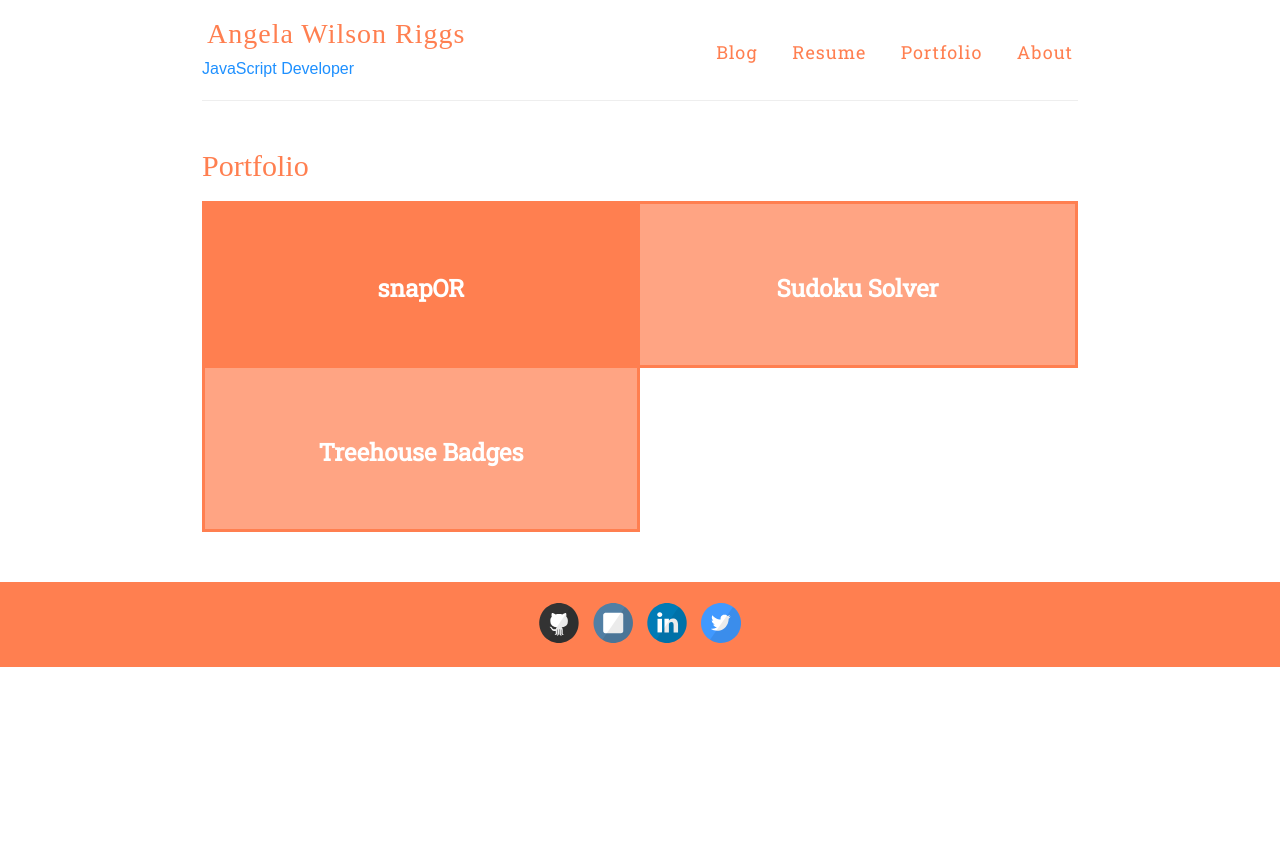
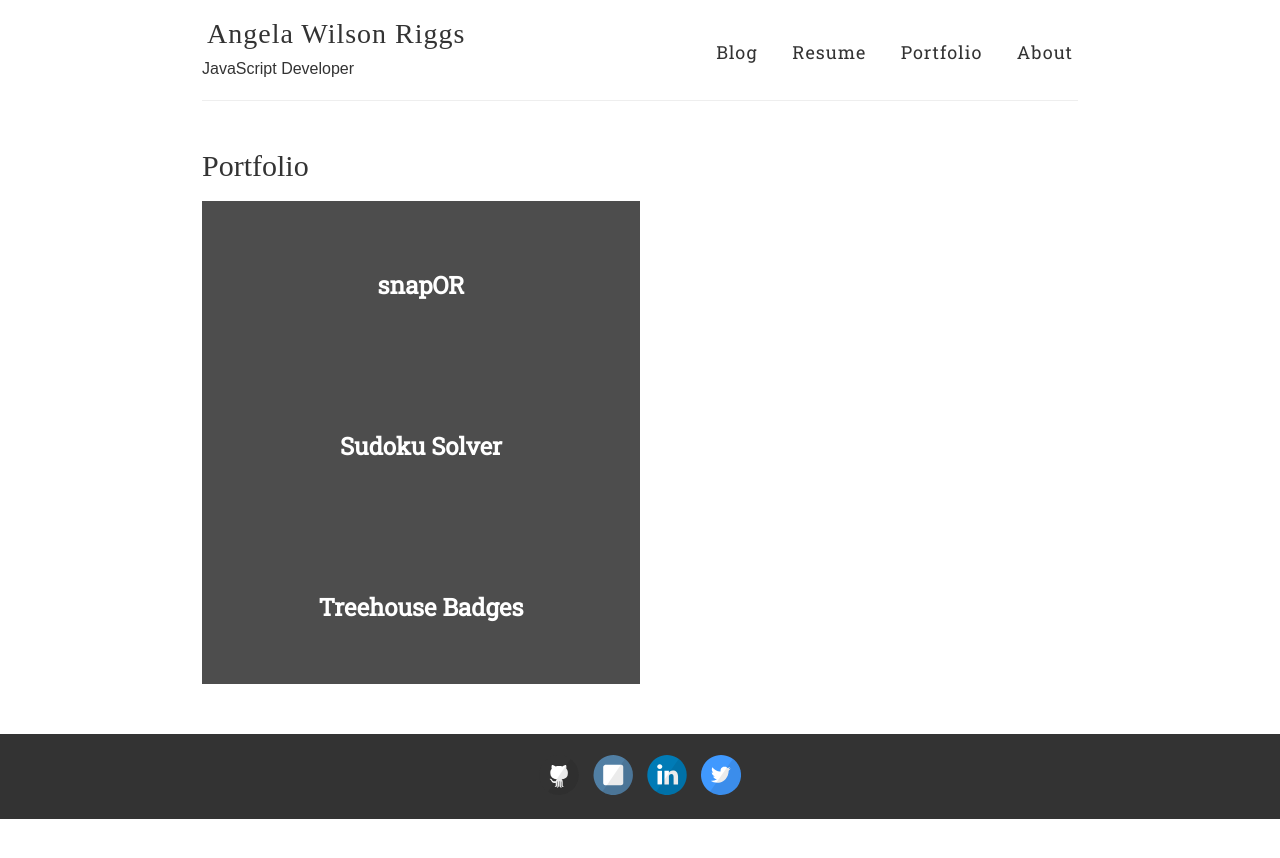
Before and after one commit to angelariggs/angelariggs.github.io, a Jekyll site: the page built from portfolio.md, in a window 1280 px wide. Shown: the top 858 px of the page. Built offline with Jekyll 4.4.1, drawn with Linux system fonts in a browser that asks for light colours; some web fonts are replaced; Markdown is read by kramdown in place of the engine named in the settings.

Commit message:
color phobic. back to dark gray and white

```diff
--- a/_layouts/page.html
+++ b/_layouts/page.html
@@ -9,4 +9,6 @@ layout: default
   <div class="entry">
     {{ content }}
   </div>
+
+  {% include disqus.html %}
 </article>
--- a/_sass/_variables.scss
+++ b/_sass/_variables.scss
@@ -15,6 +15,7 @@ $darkerGray: #222;
 $darkGray: #333;
 $gray: #666;
 $lightGray: #eee;
+$white: #fff;
 
 // Font stacks
 @import url(http://fonts.googleapis.com/css?family=Carrois+Gothic|Satisfy|Roboto+Slab|Pompiere);
--- a/portfolio.md
+++ b/portfolio.md
@@ -5,7 +5,7 @@ permalink: /portfolio/
 ---
 
 <div class='portfolio-grid'>
-	<div class='proj-grid dark-bg' id='portfolio-snap'>
+	<div class='proj-grid light-bg' id='portfolio-snap'>
 		<h2 class='project-title'><a href='/portfolio/snap-oregon'>snapOR</a></h2>
 		<!-- <p>For adventurous photographers and hiking enthusiasts who want to capture Oregon's gorgeous scenery, snapOR allows users to look through Oregon State Parks and see the photos that other hikers have taken there.</p> -->
 	</div>
--- a/style.scss
+++ b/style.scss
@@ -55,10 +55,11 @@ h1 {
   font-size: 30px;
   font-family: $cursive;
   a {
+    color: $darkGray;
+  }
+  &:hover, &:active {
     color: $coral;
-  }
-  a:hover {
-    color: $pink;
+    //background-color: $darkGray;
   }
 }
 
@@ -83,11 +84,11 @@ a {
 //   color: $blue;
   text-decoration: none;
   cursor: pointer;
-  color: $blue;
+  color: $darkGray;
   padding-left: 5px;
   padding-right: 5px;
   &:hover, &:active {
-    color: $gold;
+    color: $white;
     background-color: $darkGray;
   }
 }
@@ -141,7 +142,7 @@ img {
 
 .date {
   font-style: italic;
-  color: $coral;
+  color: $darkGray;
 }
 
 // Specify the color of the selection
@@ -220,7 +221,7 @@ img {
 .site-name {
   margin: 0;
   padding-bottom: 15px;
-  color: $coral;
+  color: $darkGray;
   cursor: pointer;
   font-family: $cursive;
   font-weight: 300;
@@ -230,7 +231,7 @@ img {
 
 .site-description {
   margin: -5px 0 0 0;
-  color: $blue;
+  color: $darkGray;
   font-size: 16px;
 
   @include mobile {
@@ -253,20 +254,20 @@ nav {
 
   a {
     margin-left: 20px;
-    color: $coral;
+    color: $darkGray;
     text-align: right;
     font-weight: 300;
     letter-spacing: 1px;
     padding: 5px;
     &:hover, &:active {
-    color: $gold;
+    color: $white;
     background-color: $darkGray;
     transition: all, 0.3s;
     }
 
     @include mobile {
       margin: 0 10px;
-      color: $blue;
+      color: $darkGray;
     }
   }
 }
@@ -300,7 +301,7 @@ nav {
   }
 
   h1 {
-  color: $coral;
+  color: $darkGray;
   }
 
   a {
@@ -315,15 +316,15 @@ nav {
   .read-more {
     text-transform: uppercase;
     font-size: 15px;
-    color: $blue;
+    //color: $darkGray;
   }
 }
 
 .wrapper-footer {
   margin-top: 50px;
-  border-top: 1px solid $coral;
-  border-bottom: 1px solid $coral;
-  background-color: $coral;
+  border-top: 1px solid $darkGray;
+  border-bottom: 1px solid $darkGray;
+  background-color: $darkGray;
   // position: fixed;
   // bottom: 0;
   // z-index: 2;
@@ -338,7 +339,7 @@ footer {
 .entry {
   &:h3 {
     font-family: $cursive;
-    color: $coral;
+    color: $darkGray;
   }
   &:p {
     color: $darkGray;
@@ -346,9 +347,9 @@ footer {
 }
 
 .entry p a {
-  color: $blue;
+  color: $darkGray;
   &:hover, &:active {
-    color: $gold;
+    color: $white;
     background-color: $darkGray;
     padding-top: 0;
   }
@@ -359,7 +360,7 @@ footer {
 }
 
 .page h1 {
-  color: $coral;
+  color: $darkGray;
 }
 
 /**************/
@@ -368,7 +369,7 @@ footer {
 
 .portfolio-grid {
   display: inline-flex;
-  flex-direction: row;
+  flex-direction: column;
   flex-wrap: wrap;
   justify-content: flex-start;
   margin-top: 20px;
@@ -392,43 +393,43 @@ footer {
   }
 }
 
-.dark-bg {
-  background-color: $coral;
-  transition: all, 0.2s;
-  flex: 0 1 auto;
-  width: 50%;
-  border: 3px $coral solid;
+// .dark-bg {
+//   background-color: $darkGray;
+//   transition: all, 0.2s;
+//   flex: 0 1 auto;
+//   width: 50%;
+//   border: 3px $darkGray solid;
 
-  p {
-    color: white;
-  }
+//   p {
+//     color: white;
+//   }
 
-  &:hover {
-    background-color: white;
-    transition: all, 0.2s;
+//   &:hover {
+//     background-color: white;
+//     transition: all, 0.2s;
 
-    p {
-      color: $coral;
-    }
+//     p {
+//       color: $white;
+//     }
 
-    a {
-      color: $coral;
-    }
-  }
-  @include mobile {
-    display: flex;
-    flex-flow: column wrap;
-    width: 100%;
-    background-color: lighten($coral, 10%);
-  }
+//     a {
+//       color: $white;
+//     }
+//   }
+//   @include mobile {
+//     display: flex;
+//     flex-flow: column wrap;
+//     width: 100%;
+//     background-color: lighten($darkGray, 10%);
+//   }
 
-}
+// }
 
 .light-bg {
   transition: all, 0.2s;
-  background-color: lighten($coral, 10%);
-  color: $coral;
-  border: 3px $coral solid;
+  background-color: lighten($darkGray, 10%);
+  color: $darkGray;
+  //border: 3px $darkGray solid;
   @include mobile {
     display: flex;
     flex-flow: column wrap;
@@ -492,7 +493,7 @@ footer {
 #sudokuDiv {
   border-left: none;
   @include mobile {
-    border: 3px $coral solid;
+    border: 3px $darkGray solid;
     border-top: none;
   }
 }
```
Also changed, not shown: snap-or.md (+2 -1 lines), sudoku.md (+5 -2 lines), treehouse.md (+2 -1 lines), 8 other files.
